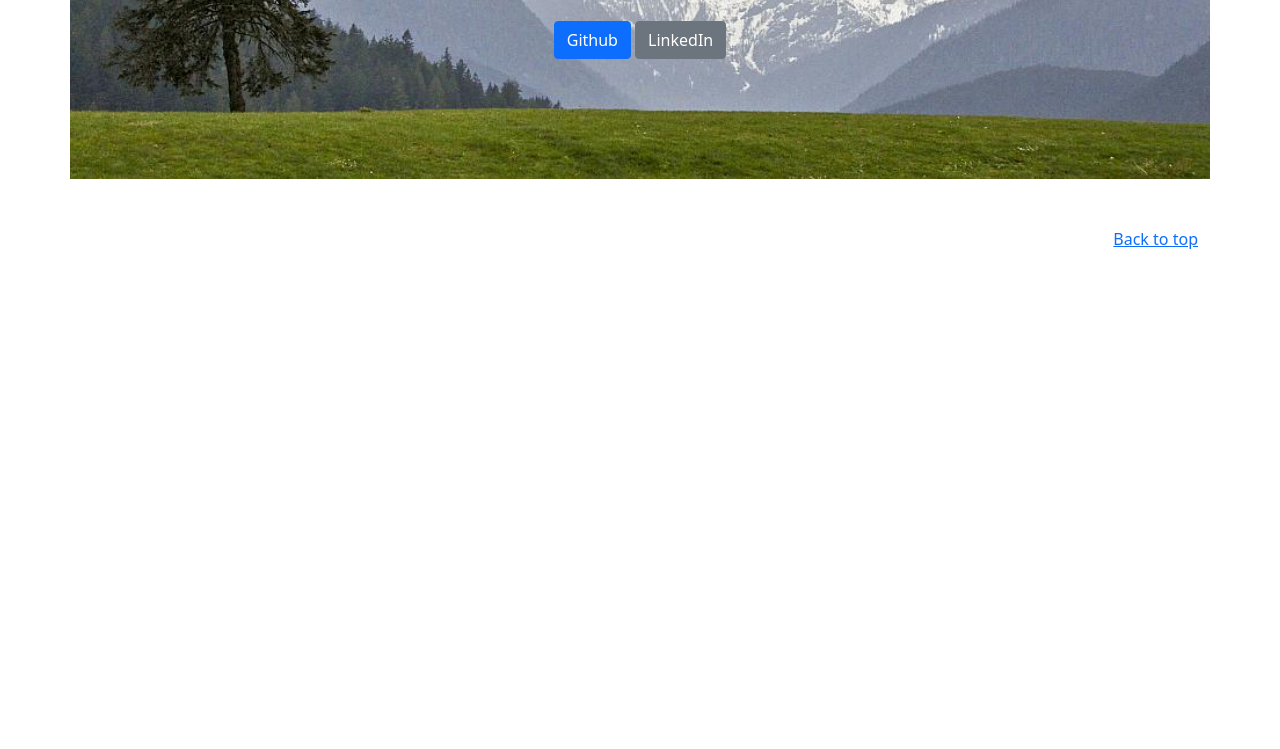
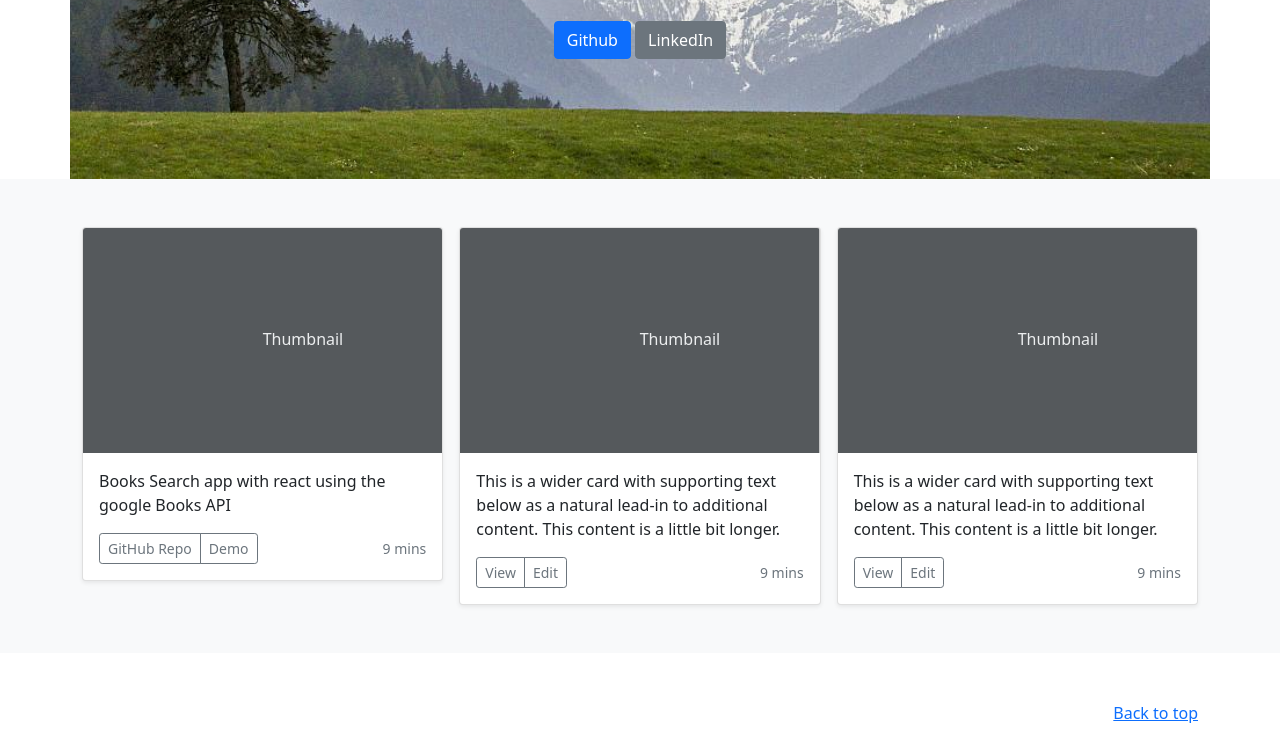
Before and after one commit to ursulaigor/ursulaigor.github.io, a plain HTML site: page index.html in a window 1280 px wide. Shown: the part 241-990 px from the top of the page. Before the commit the page ends 800 px from the top, so only its background shows below. Drawn offline with nearby package versions, Linux system fonts and the light colour scheme.

Commit message:
Update index.html

```diff
--- a/index.html
+++ b/index.html
@@ -63,7 +63,7 @@
             </div>
           </div>
         </section>
-      <!--
+
         <div class="album py-5 bg-light">
           <div class="container">
 
@@ -74,11 +74,11 @@
                   <svg class="bd-placeholder-img card-img-top" width="100%" height="225" xmlns="http://www.w3.org/2000/svg" role="img" aria-label="Placeholder: Thumbnail" preserveAspectRatio="xMidYMid slice" focusable="false"><title>Placeholder</title><rect width="100%" height="100%" fill="#55595c"/><text x="50%" y="50%" fill="#eceeef" dy=".3em">Thumbnail</text></svg>
 
                   <div class="card-body">
-                    <p class="card-text">This is a wider card with supporting text below as a natural lead-in to additional content. This content is a little bit longer.</p>
+                    <p class="card-text">Books Search app with react using the google Books API</p>
                     <div class="d-flex justify-content-between align-items-center">
                       <div class="btn-group">
-                        <button type="button" class="btn btn-sm btn-outline-secondary">View</button>
-                        <button type="button" class="btn btn-sm btn-outline-secondary">Edit</button>
+                        <button type="button" onclick="document.location='https://github.com/ursulaigor/books-app-react'" class="btn btn-sm btn-outline-secondary">GitHub Repo</button>
+                        <button type="button" onclick="document.location='https://ursulaigor.github.io/books-app-react/build/'" class="btn btn-sm btn-outline-secondary">Demo</button>
                       </div>
                       <small class="text-muted">9 mins</small>
                     </div>
@@ -120,7 +120,7 @@
             </div>
           </div>
         </div>
-      -->
+
       </main>
 
       <footer class="text-muted py-5">
```
